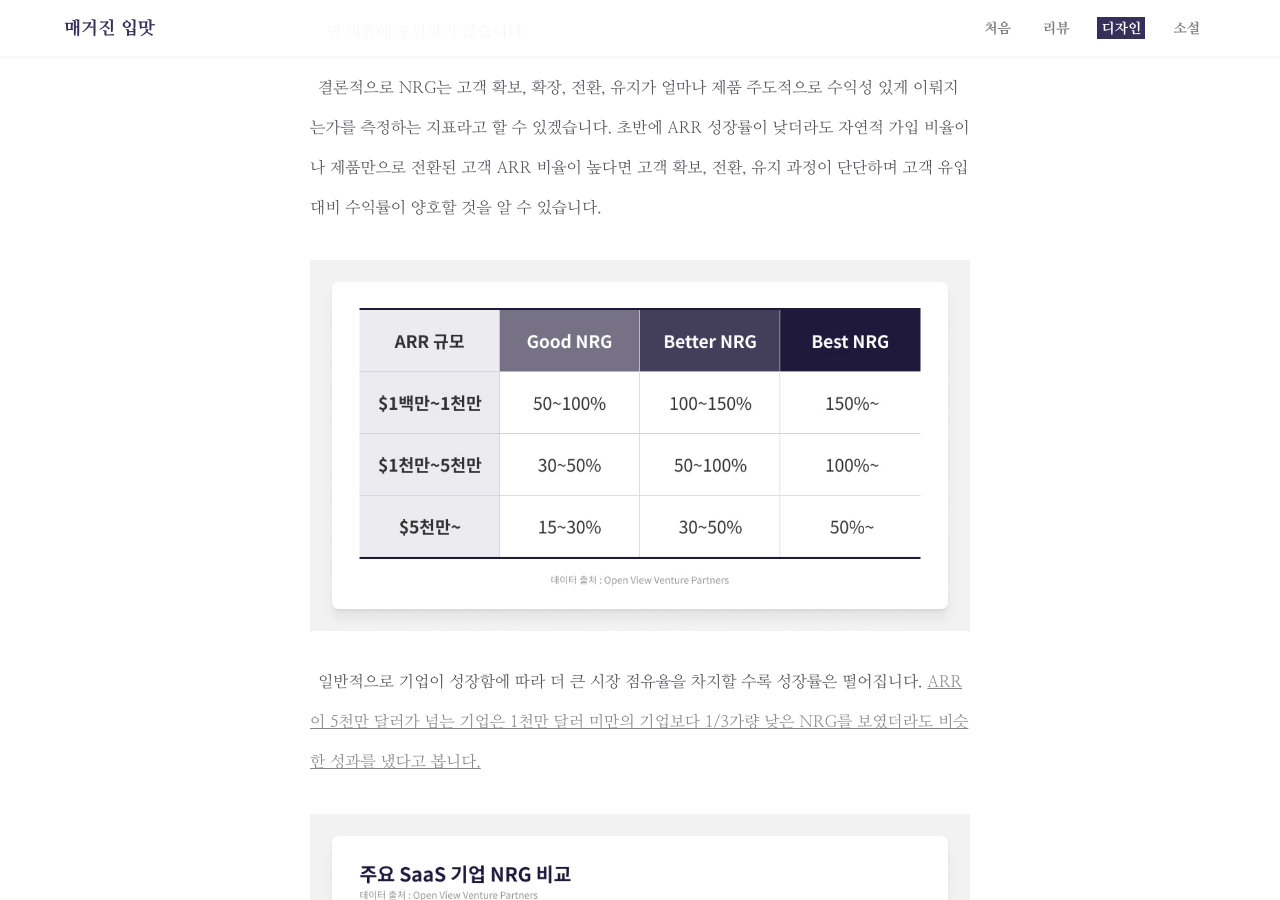
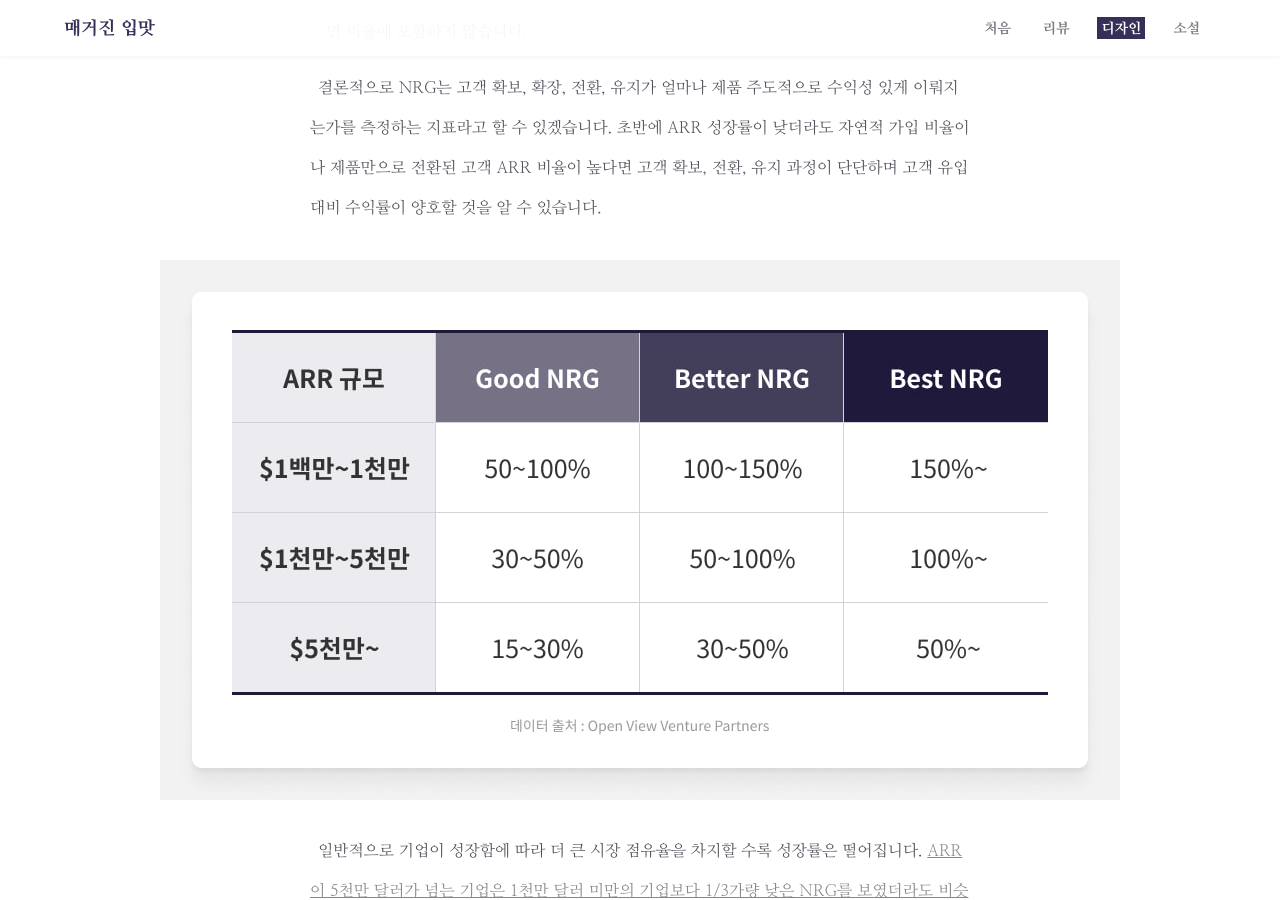
Before and after one commit to dewberry9/proj.dewberry.github.io, a Jekyll site: the page built from _posts/2021-05-13-product-led-growth-metrics.md, in a window 1280 px wide and 900 px high, scrolled down 4179 px. Built offline with Jekyll 4.4.1, drawn with Linux system fonts in a browser that asks for light colours; some web fonts are replaced.

```diff
--- a/_posts/2021-05-13-product-led-growth-metrics.md
+++ b/_posts/2021-05-13-product-led-growth-metrics.md
@@ -54,12 +54,12 @@
 결론적으로 NRG는 고객 확보, 확장, 전환, 유지가 얼마나 제품 주도적으로 수익성 있게 이뤄지는가를 측정하는 지표라고 할 수 있겠습니다. 초반에 ARR 성장률이 낮더라도 자연적 가입 비율이나 제품만으로 전환된 고객 ARR 비율이 높다면 고객 확보, 전환, 유지 과정이 단단하며 고객 유입 대비 수익률이 양호할 것을 알 수 있습니다.
 
 ![Good - Better - Best NRG]({{ '/assets/images/design/product-led-growth-metrics/04.jpg' | relative_url }} 'Good - Better - Best NRG'){: loading='lazy'}
-{: .normal-size}
+{: .full-size}
 
 일반적으로 기업이 성장함에 따라 더 큰 시장 점유율을 차지할 수록 성장률은 떨어집니다. <a title='Sam Richard(OpenView Venture Partners), 2020 - The New SaaS Metric You Should Be Tracking' href='https://openviewpartners.com/blog/new-saas-metric/' target='_blank'>ARR이 5천만 달러가 넘는 기업은 1천만 달러 미만의 기업보다 1/3가량 낮은 NRG를 보였더라도 비슷한 성과를 냈다고 봅니다.</a>
 
 ![NRG Comparison of Major SaaS Companies]({{ '/assets/images/design/product-led-growth-metrics/05.jpg' | relative_url }} '주요 SaaS 기업 NRG 비교'){: loading='lazy'}
-{: .normal-size}
+{: .full-size}
 
 ## 유입된 고객이 수익을 주기까지, AARRR 프레임워크.
 
```
Also changed, not shown: _posts/2021-05-20-product-led-growth-onboarding.md (+1 -1 lines).
